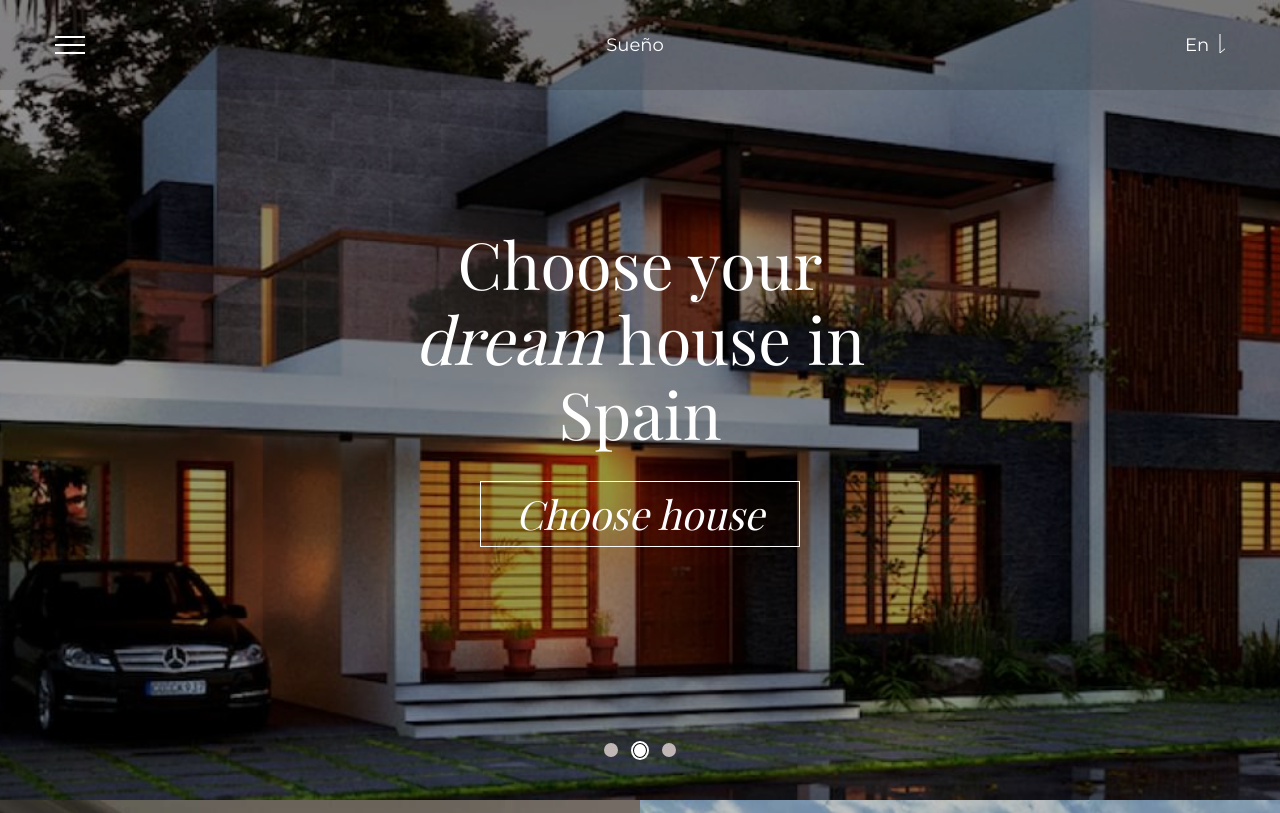
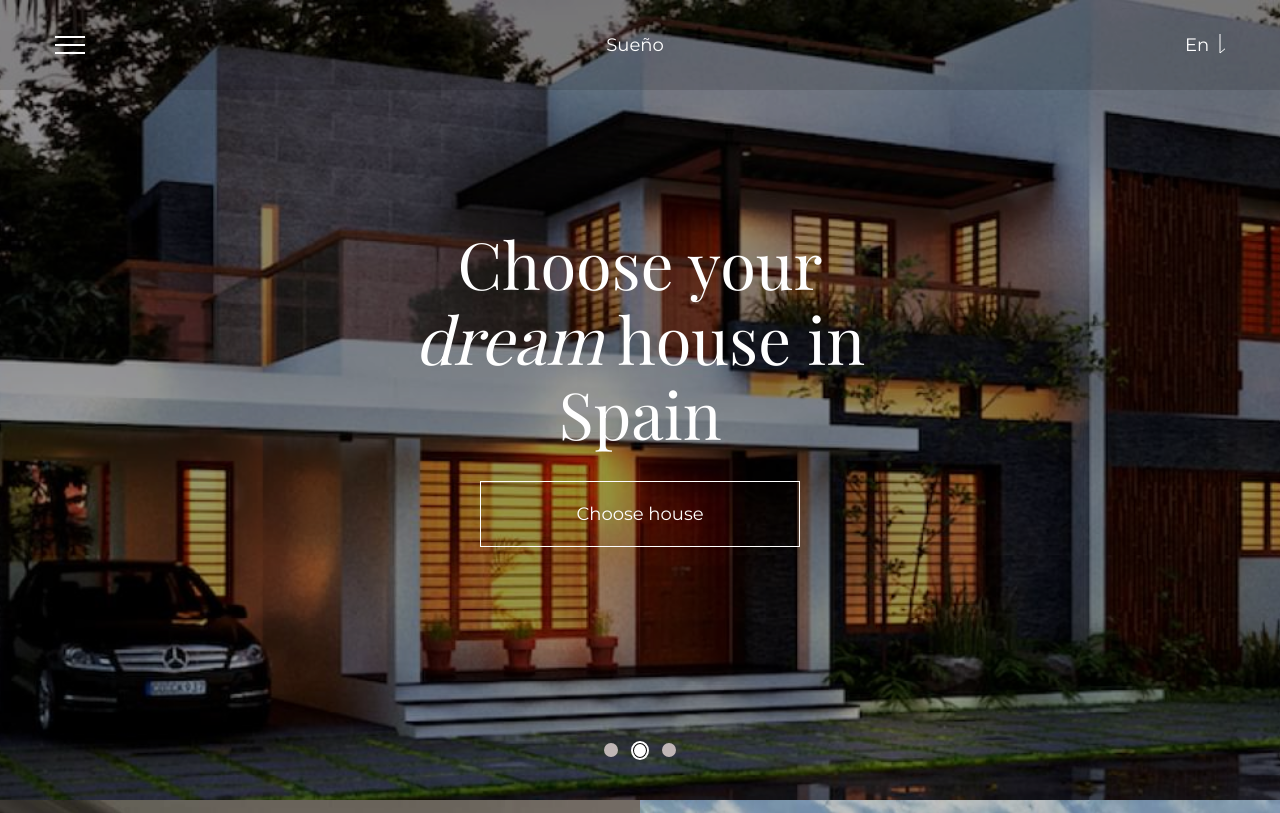
Before and after one commit to namiron/Sueno, a plain HTML site: page index.html in a window 1280 px wide. Shown: the top 813 px of the page. Drawn offline with nearby package versions, Linux system fonts and the light colour scheme; files whose address does not match are found by name; a web font is replaced by a local one.

Commit message:
Update index.html

```diff
--- a/index.html
+++ b/index.html
@@ -48,7 +48,7 @@
 					<div class="main-block__box"></div>
 					<div class="main-block__info">
 						<h1 class="main-block__title title">Choose your <span>dream</span> house in Spain </h1>
-						<button type="submit" class="main-block__button button"><a href="andalucia.html" target="_blank" class="menu__link">Choose house</a></button>
+						<a href="andalucia.html" target="_blank" class="main-block__button button"><span>Choose house</span></a>
 					</div>
 					<div class="main-slider-bullets"></div>
 				</div>
```
